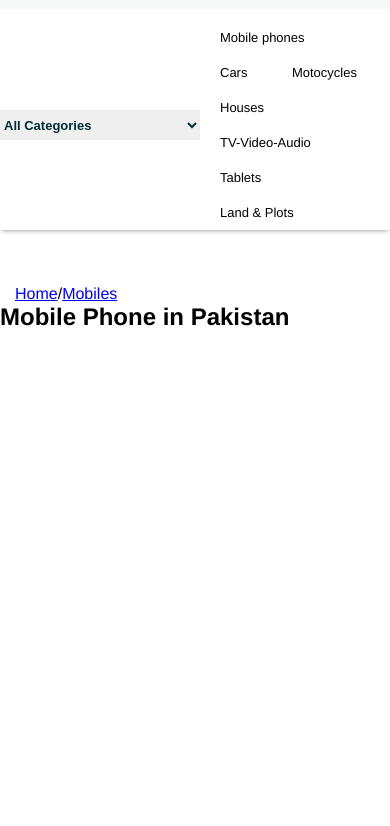
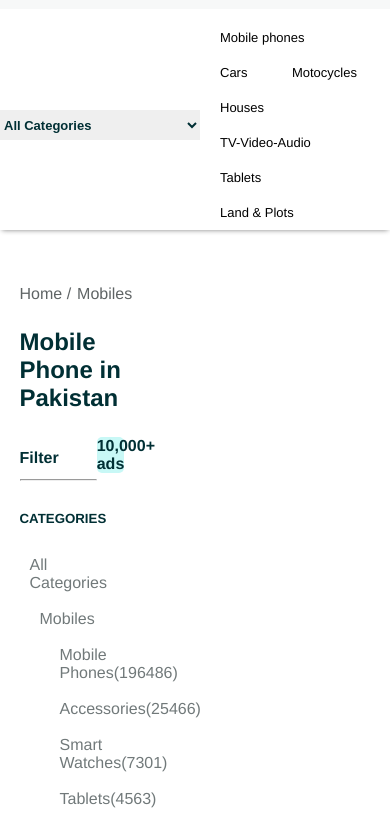
Before and after one commit to bilalfarooque/OLX, a plain HTML site: page mobile-phones.html in a window 390 px wide. Shown: the part 95-921 px from the top of the page. Before the commit the page ends 844 px from the top, so only its background shows below. Drawn offline with Linux system fonts and the light colour scheme.

Commit message:
subpage mobile start

```diff
--- a/mobile-phones.css
+++ b/mobile-phones.css
@@ -182,10 +182,85 @@
     border: none;
     color: #002f34;
   }
+  .section1{
+
+    width: 90%;
+    margin: auto;
+  }
 
   .page{
     text-decoration: none;
     display: flex;
     justify-content: flex-start;
-    margin-left: 15px;
+
   }
+
+  .page a{
+    text-decoration: none;
+    padding-right: 6px;
+    color: #5f6465;
+  }
+
+  .head{
+    color: #002f34;
+    width: 30vw;
+    display: flex;
+    justify-content: flex-start;
+    margin: 25px 0;
+
+  }
+  .section2{
+    width: 90%;
+    margin: auto;
+    display: flex;
+  }
+
+  .section2a{
+    width: 22%;
+
+  }
+
+  .filter{
+    color: #002f34;
+    margin: 12px 0;
+
+  }
+
+  .categories a{
+    text-decoration: none;
+    color: #71797a;
+
+    margin: 50px;
+  }
+
+  .allcat{
+    margin-left: 10px;
+  }
+
+  .mob{
+    margin-left: 20px;
+  }
+
+  .list{
+    margin-left: 40px;
+  }
+
+  .section2b{
+    width: 75%;
+  }
+
+  .secnav{
+    display: flex;
+    align-items: center;
+  }
+
+  .num{
+    font-weight: 600;
+    background-color: #c8f8f6;
+    width: 7vw;
+    border: 1px transparent;
+    border-radius: 5px;
+    text-align: center;
+    color: #002f34;
+
+  }
--- a/mobile-phones.html
+++ b/mobile-phones.html
@@ -1,11 +1,13 @@
 <!DOCTYPE html>
 <html lang="en">
+
 <head>
     <meta charset="UTF-8">
     <meta name="viewport" content="width=device-width, initial-scale=1.0">
     <title>OLX-Mobile Phones</title>
     <link rel="stylesheet" href="mobile-phones.css">
 </head>
+
 <body>
     <header>
         <div class="topheader">
@@ -88,17 +90,79 @@
 
         </div>
     </nav>
+    <div class="section">
+        <div class="section1">
+            <div class="page">
+                <a href="index.html"> Home /</a>
+                <a href="#"> Mobiles</a>
+            </div>
 
-    <div class="section">
-        <div class="page">
-            <a href="index.html"> Home</a> /
-            <a href="#"> Mobiles</a>
+            <div class="head">
+                <h2>Mobile Phone in Pakistan</h2>
+            </div>
         </div>
 
-        <div class="head">
-            <h2>Mobile Phone in Pakistan</h2>
+        <div class="section2">
+
+            <div class="section2a">
+                <div class="filter">
+                    <h4>Filter</h4>
+                </div>
+                <hr>
+                <div class="categories">
+                    <a href="http://">
+                        <div class="filter">
+                            <h5>CATEGORIES</h5>
+                        </div>
+                    </a>
+                    <a href="http://">
+                        <div class="allcat">
+                            <span>All Categories</span>
+                        </div>
+                    </a>
+
+                    <a href="http://">
+                        <div class="mob">
+                            <span>Mobiles</span>
+                        </div>
+                    </a>
+                    <a href="http://">
+                        <div class="list">
+                            <span>Mobile Phones(196486)</span>
+                        </div>
+                    </a>
+                    <a href="http://">
+                        <div class="list">
+                            <span>Accessories(25466)</span>
+                        </div>
+                    </a>
+                    <a href="http://">
+                        <div class="list">
+                            <span>Smart Watches(7301)</span>
+                        </div>
+                    </a>
+                    <a href="http://">
+                        <div class="list">
+                            <span>Tablets(4563)</span>
+                        </div>
+                    </a>
+
+
+
+                </div>
+
+            </div>
+
+            <div class="section2b">
+                <div class="secnav">
+                    <div class="num">10,000+ ads</div>
+                </div>
+            </div>
+
+
+
+
         </div>
-
 
 
     </div>
@@ -107,4 +171,5 @@
 
 
 </body>
+
 </html>
```
